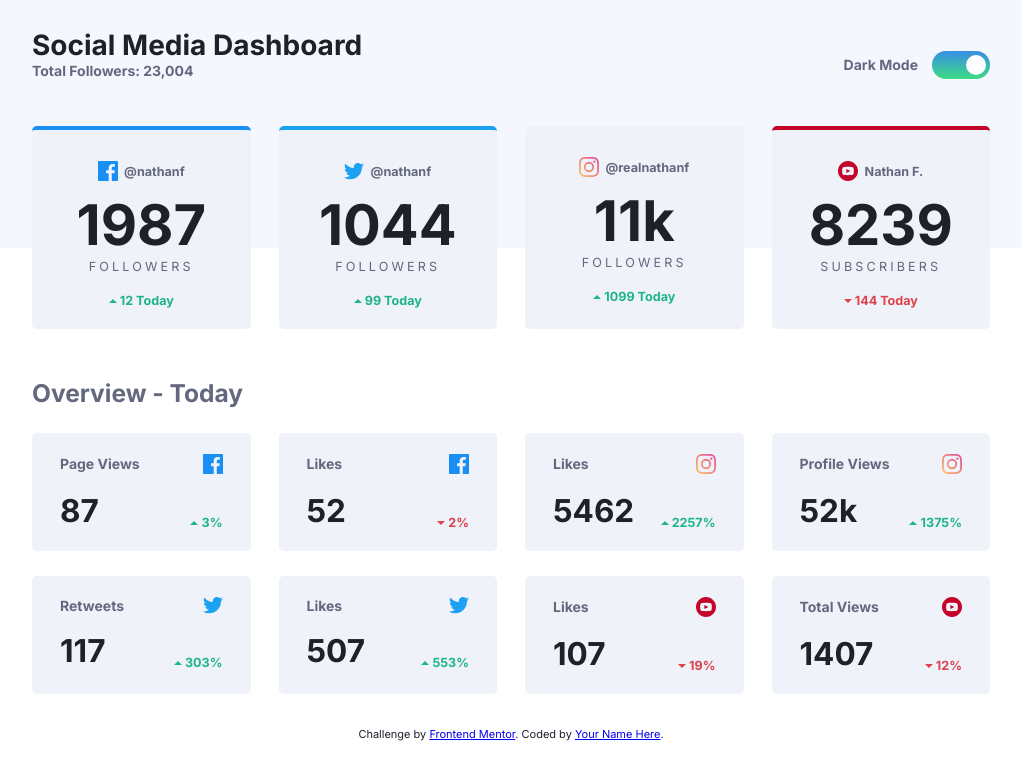
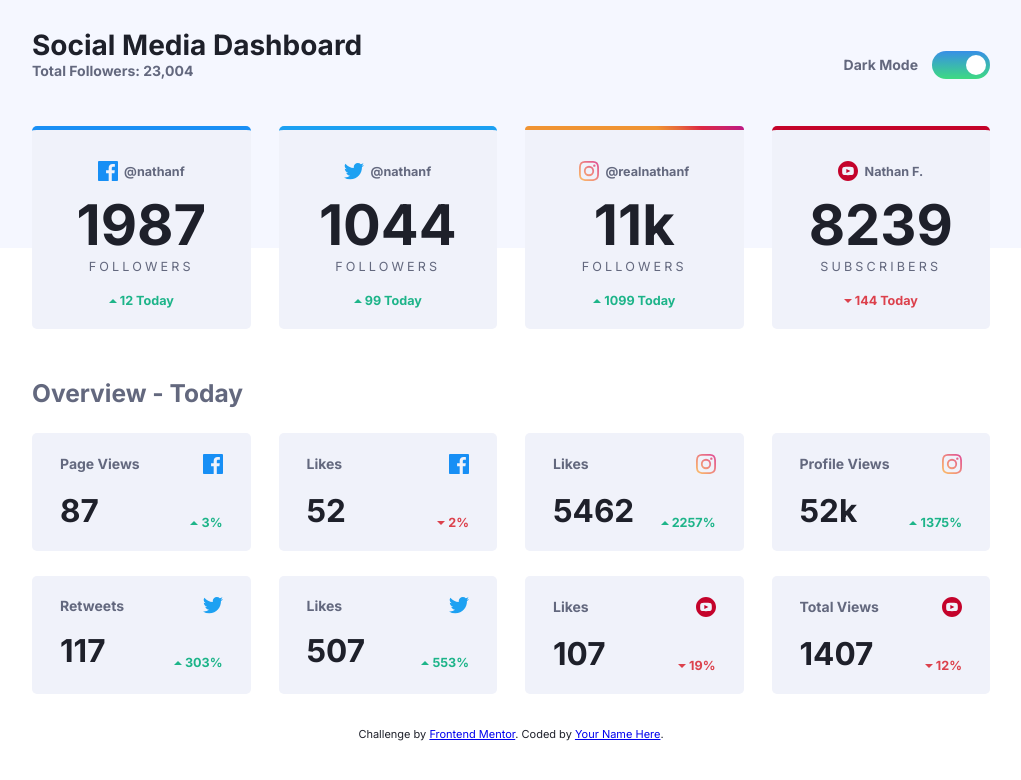
Before and after one commit to MatiMartinez/social-media-dashboard-with-theme-switcher, a plain HTML site: page index.html in a window 1280 px wide. Shown: the whole page, without its empty margins (129-1150 px from the left). Drawn offline with Linux system fonts and the light colour scheme.

Commit message:
Gradient Instagram

```diff
--- a/index.html
+++ b/index.html
@@ -62,6 +62,7 @@
           </div>
         </div>
         <div class="user-card">
+          <div class="border-top-gradient"></div>
           <div class="user-card-title">
             <img src="./images/icon-instagram.svg" alt="social-media" />
             <p>@realnathanf</p>
--- a/style.css
+++ b/style.css
@@ -116,7 +116,22 @@ article {
 }
 
 .user-card:nth-child(3) {
-  border-top: 4px solid linear-gradient(hsl(37, 97%, 70%), hsl(329, 70%, 58%));
+  padding-top: 0;
+}
+
+.border-top-gradient {
+  height: 4px;
+  background: linear-gradient(
+    45deg,
+    #f09433 60%,
+    #e6683c 70%,
+    #dc2743 80%,
+    #cc2366 90%,
+    #bc1888 100%
+  );
+  border-top-left-radius: 5px;
+  border-top-right-radius: 5px;
+  margin-bottom: 1.5em;
 }
 
 .user-card:nth-child(4) {
```
